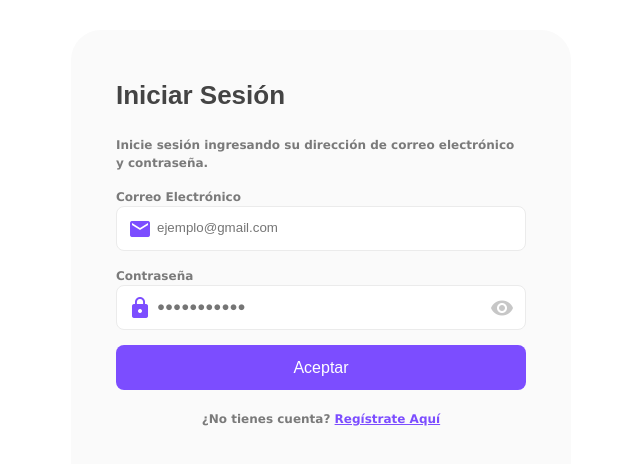
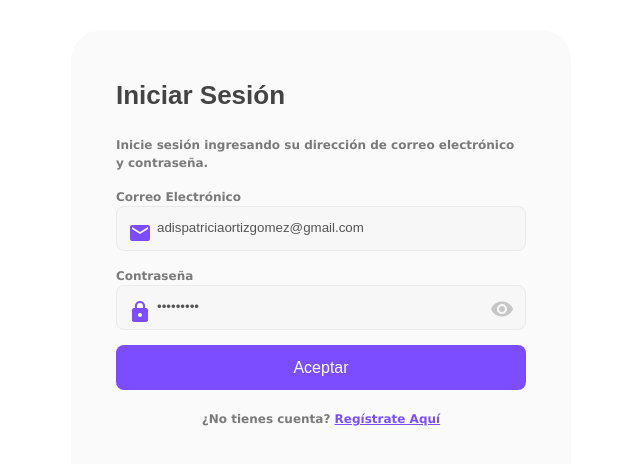
Before and after one commit to AdisOrtiz/Front_End.github.io, an Angular app in the folder trabajo_front_end/: page / in a window 1280 px wide. Shown: the top 464 px of the page, without its empty margins (319-959 px from the left). Built offline with nearby package versions, Linux system fonts and the light colour scheme.

Commit message:
Validaciones al Login
Pruebas de validaciones al Login

```diff
--- a/trabajo_front_end/src/app/login/login.component.css
+++ b/trabajo_front_end/src/app/login/login.component.css
@@ -42,7 +42,7 @@ label,p{
     border-radius: 8px;
     border: none;
     padding: 5px 0 8px 40px;
-    margin-bottom: 15px;
+    /* margin-bottom: 15px; */
     border: 1px solid #ebebeb;
 }
 
@@ -64,22 +64,24 @@ input:focus{
 
 .registro{
     text-align: center;
-    /* padding-bottom: 28px; */
 }
 
 a{
     color: #7c4dff;
 }
 
-.input{ /* Contiene el input y los icon */
+.icons{ /* Contiene el input y los icon */
     position: relative;
+}
+.input{
+    margin-bottom: 15px;
 }
 
 .left{
     position: absolute;
     left: 12px;  /* Coloca el icono a la izquierda */
-    top: 50%; /* Centrado verticalmente */
-    transform: translateY(-40%);  /*Alinea verticalmente el icono*/
+    /*top: 50%;  /*Centrado verticalmente - Con esta propiedad el icono se rueda*/
+    transform: translateY(140%); /* Alinea verticalmente el icono - No se porque funciona con ese %, en el icono del .right si funciona al 50%*/
     font-size: 24px;
     color: #7c4dff;
 }
@@ -87,8 +89,15 @@ a{
 .right{
     position: absolute; /* Permite colocar el icono dentro del campo sin afectar el contenido del input */
     right: 12px;  /* Coloca el icono a la derecha */
-    top: 50%; /* Centrado verticalmente */
-    transform: translateY(-40%);  /*Alinea verticalmente el icono*/
+    /*top: 50%;  Centrado verticalmente */
+    transform: translateY(50%);  /*Alinea verticalmente el icono*/
     font-size: 24px;
     color: #c7c7c7;
 }
+
+.error{
+    color: #c50000;
+    font-size: 11px;
+    font-family: 'Lucida Sans', 'Lucida Sans Regular', 'Lucida Grande', 'Lucida Sans Unicode', Geneva, Verdana, sans-serif;
+    padding-left: 10px;
+}
--- a/trabajo_front_end/src/app/login/login.component.html
+++ b/trabajo_front_end/src/app/login/login.component.html
@@ -2,18 +2,19 @@
     <form class="login" [formGroup]="formLogin" (ngSubmit)="enviar()">
         <h3>Iniciar Sesión</h3>
         <p>Inicie sesión ingresando su dirección de correo electrónico y contraseña.</p>
-        <div class="input">
+        <div class="input icons">
             <label for="user">Correo Electrónico</label>
             <i class="material-icons left">mail</i>
             <input type="email" id="user" class="input_form" placeholder="ejemplo@gmail.com" formControlName="email">
-            <!-- <div class="encontrarError" *ngIf="hasErrors('email','required')"></div> -->
+            <div class="error" *ngIf="hayError('email','required')">Correo Invalido</div> <!--hayError es un metodo-->
         </div>
-        <div class="input">
+        <div class="input icons">
             <label for="password">Contraseña</label>
             <i class="material-icons left">lock</i>
             <input type="password" id="password" class="input_form" placeholder="●●●●●●●●●●●" formControlName="pass">
             <i class="material-icons right" id="eye">visibility</i>
-            <!-- <div class="encontrarError" *ngIf="hasErrors('required','')"></div> -->
+            <div class="error" *ngIf="hayError('pass','required')">Contraseña requerida</div> <!--Muestra este mensaje si se cumple el error que estoy pasando en el 2do parametro-->
+            <div class="error" *ngIf="hayError('pass','minlength')">La contraseña debe tener minimo 5 caracteres</div>
         </div>
         <div class="boton">
             <!-- <a routerLink="homeAdmin">Aceptar</a> -->
--- a/trabajo_front_end/src/app/login/login.component.ts
+++ b/trabajo_front_end/src/app/login/login.component.ts
@@ -1,4 +1,4 @@
-import { Component } from '@angular/core';
+import { Component, OnInit } from '@angular/core';
 import { FormBuilder, FormGroup, Validators } from '@angular/forms';
 
 @Component({
@@ -6,22 +6,51 @@ import { FormBuilder, FormGroup, Validators } from '@angular/forms';
   templateUrl: './login.component.html',
   styleUrls: ['./login.component.css']
 })
-export class LoginComponent {
+export class LoginComponent implements OnInit{
+
   formLogin: FormGroup; //formLogin es de tipo FormGroup
+
+  //usuarioReg: string = 'Adis'; //Es el nombre del ejemplo que viene del "back" - Hace parte del ejeplo de la 1ra forma de setear un campo
+  usuarioActivo: any = {
+    correo: 'adispatriciaortizgomez@gmail.com',
+    contra: 'PRUEBA123'
+  }
 
   constructor( private form: FormBuilder ){
     this.formLogin = this.form.group({
       email: ['',[Validators.required, Validators.email]],
       pass: ['',[Validators.required, Validators.minLength(6)]]
+      //Un campo puede no tener validadores, ej: id: ['']
+    })
+  }
 
+  ngOnInit(): void { //Se ejecuta en el inicio
+    //*** ------- ***
+    //  Si al iniciar la página no quiero que un campo tenga validaciones por x razón, hago lo sieguiente:
+    this.formLogin.get('email')?.clearValidators(); //Limpia/quita las validaciones del campo email.
+    this.formLogin.get('email')?.updateValueAndValidity();//Actualiza los valores/validaciones
+
+    //*** ------- ***
+    // 1 forma se setear/ingresar_valor a unos campos
+    //Ejemplo: Traigo nombre del back end y lo asigno a un campo, además que lo inhabilito
+    // --this.formLogin.get('email')?.setValue(this.usuarioReg); //Del formulario formLogin obtengo el campo email y le asigno el valor que está en la varible usuarioReg
+    // --this.formLogin.get('email')?.disable();//Coloca el campo desabilitado. El ? es por si viene undefine no salga error
+
+    //*** ------- ***
+    // Otra forma de settear valor a un campo
+    this.formLogin.patchValue({//Con patchValue se le pueden asignar valores a los campos de una forma más facil
+      email: this.usuarioActivo.correo,
+      pass: this.usuarioActivo.contra
     })
+    this.formLogin.get('email')?.disable();
+    this.formLogin.get('pass')?.disable();
   }
 
   enviar(){
     console.log(this.formLogin);
   }
 
-  hasErrors(controlName:string, tipoError: string){
-    return this.formLogin.get(controlName)?.hasError(tipoError) && this.formLogin.get(controlName)?.touched;
+  hayError(nomControl:string, tipoError: string){
+    return this.formLogin.get(nomControl)?.hasError(tipoError) && this.formLogin.get(nomControl)?.touched;
   }
 }
```
